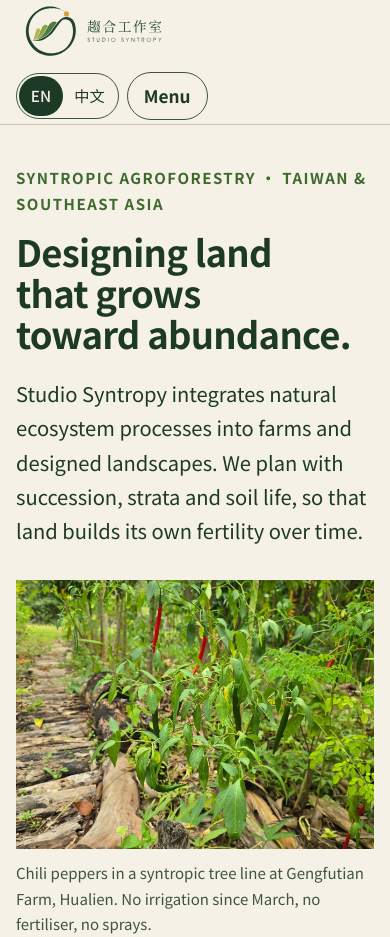
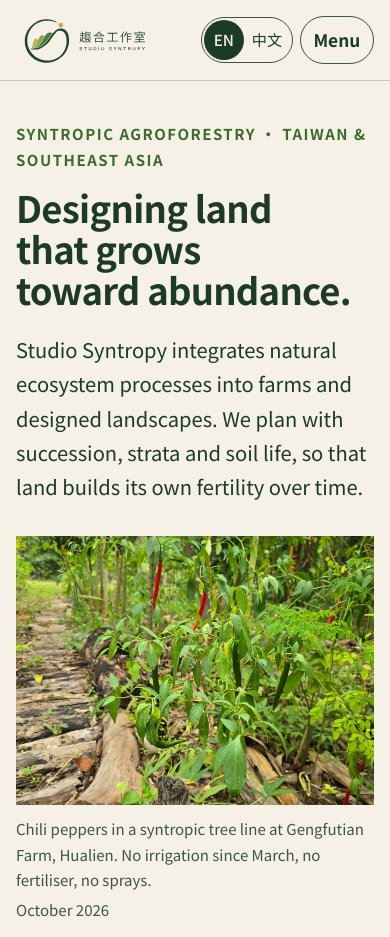
Before and after one commit to studiosyntropy/studio-syntropy-website, a plain HTML site: page index.html in a window 390 px wide. Shown: the top 937 px of the page. Drawn offline with Linux system fonts and the light colour scheme; a web font is replaced by a local one.

Commit message:
Logo v8 (Print), HDARES area 4,000 m², phone header fix, photo guide
Co-Authored-By: Claude Opus 5.5 <noreply@anthropic.com>
Claude-Session: https://claude.ai/code/session_01DJXXHe3UsrWsD8Q5zM4Yre

```diff
--- a/index.html
+++ b/index.html
@@ -6,8 +6,9 @@
 <meta name="robots" content="noindex, nofollow">
 <title>Studio Syntropy 趨合工作室</title>
 <meta name="description" content="Studio Syntropy (趨合工作室) designs syntropic agroforestry systems in Taiwan and Southeast Asia: design consultancy, courses, research and publications.">
-<link rel="icon" type="image/png" href="img/v5-favicon.png">
-<link rel="apple-touch-icon" href="img/v5-app-icon.png">
+<link rel="icon" href="favicon.ico" sizes="any">
+<link rel="icon" type="image/png" href="img/v8-favicon.png">
+<link rel="apple-touch-icon" href="img/v8-app-icon.png">
 <link rel="preconnect" href="https://fonts.googleapis.com">
 <link rel="preconnect" href="https://fonts.gstatic.com" crossorigin>
 <link rel="stylesheet" href="https://fonts.googleapis.com/css2?family=Atkinson+Hyperlegible+Next:wght@400;500;700&family=Noto+Sans+TC:wght@400;500;700&display=swap">
@@ -98,9 +99,9 @@ html[lang="zh-Hant"] .eyebrow{letter-spacing:.16em}
 .nav a:hover{background:var(--paper-2);text-decoration:underline}
 .tools{display:flex;gap:.5rem;align-items:center}
 .seg{display:inline-flex;border:1.5px solid var(--ink-soft);border-radius:999px;padding:2px}
-.seg button{font:inherit;font-size:.95rem;font-weight:500;border:0;background:transparent;color:var(--ink);min-width:44px;min-height:40px;padding:0 .7rem;border-radius:999px;cursor:pointer;line-height:1}
+.seg button{white-space:nowrap;font:inherit;font-size:.95rem;font-weight:500;border:0;background:transparent;color:var(--ink);min-width:44px;min-height:40px;padding:0 .7rem;border-radius:999px;cursor:pointer;line-height:1}
 .seg button[aria-pressed="true"]{background:var(--ink);color:var(--paper)}
-.menu-btn{display:none;font:inherit;font-weight:700;min-height:48px;padding:0 1rem;border:1.5px solid var(--ink-soft);border-radius:999px;background:transparent;color:var(--ink);cursor:pointer}
+.menu-btn{display:none;white-space:nowrap;font:inherit;font-weight:700;min-height:48px;padding:0 1rem;border:1.5px solid var(--ink-soft);border-radius:999px;background:transparent;color:var(--ink);cursor:pointer}
 @media (max-width:1060px){
   .menu-btn{display:inline-flex;align-items:center}
   .nav{position:absolute;top:100%;left:0;right:0;background:var(--paper);border-bottom:1px solid var(--line);padding:.5rem var(--gutter-r) 1rem var(--gutter)}
@@ -117,6 +118,15 @@ html[lang="zh-Hant"] .eyebrow{letter-spacing:.16em}
 
 .nav .seg-size-m{display:none}
 @media (max-width:640px){.nav .seg-size-m{display:inline-flex;margin-top:.75rem}}
+
+@media (max-width:440px){
+  .site-head .wrap{gap:.5rem}
+  .brand img{height:3.75rem;margin-block:0}
+  .head-right,.tools{gap:.4rem}
+  .seg button{min-width:40px;padding:0 .5rem}
+  .menu-btn{padding:0 .8rem}
+}
+@media (max-width:360px){.brand img{height:3.1rem}}
 
 /* hero */
 .hero{padding-top:clamp(2.5rem,6vw,4.5rem)}
@@ -329,8 +339,8 @@ details.data summary{cursor:pointer;min-height:44px;display:inline-flex;align-it
 <header class="site-head">
   <div class="wrap">
     <a class="brand" href="#top" aria-label="Studio Syntropy 趨合工作室, home">
-      <img class="logo-light" src="img/v5-horizontal.svg" alt="" width="641" height="288">
-      <img class="logo-dark" src="img/v5-horizontal-reversed.svg" alt="" width="641" height="288">
+      <img class="logo-light" src="img/v8-horizontal-color.svg" alt="" width="641" height="288">
+      <img class="logo-dark" src="img/v8-horizontal-reversed.svg" alt="" width="641" height="288">
     </a>
     <div class="head-right">
       <nav class="nav" id="site-nav" aria-label="Main" data-open="false">
@@ -545,7 +555,7 @@ details.data summary{cursor:pointer;min-height:44px;display:inline-flex;align-it
           <p><span lang="en">With the Indigenous Crop Department in Ji'an, a 2,000 m² government demonstration plot was planted during a five-day course in spring 2026: five tree lines with indigenous annual crops in the alleys, followed by monthly consultancy. At the Organic Center in Shoufeng, a design for soya with tree lines and green manure, sized for the station's machinery, is planted from November 2026.</span><span lang="zh-Hant">與花蓮農改場吉安的原住民作物部門合作，於 2026 年春季的五日實作課程中種下 2,000 平方公尺的公部門示範區：五條樹列，行間種植原住民一年生作物，之後每月提供管理諮詢。壽豐有機中心則以大豆搭配樹列與綠肥進行設計，並依場內機具尺寸規劃，自 2026 年 11 月起種植。</span></p>
           <dl class="facts">
             <dt><span lang="en">Place</span><span lang="zh-Hant">地點</span></dt><dd><span lang="en">Ji'an and Shoufeng, Hualien</span><span lang="zh-Hant">花蓮 吉安、壽豐</span></dd>
-            <dt><span lang="en">Area</span><span lang="zh-Hant">面積</span></dt><dd>2,000 m² · 4,260 m²</dd>
+            <dt><span lang="en">Area</span><span lang="zh-Hant">面積</span></dt><dd>2,000 m² · 4,000 m²</dd>
             <dt><span lang="en">Period</span><span lang="zh-Hant">期間</span></dt><dd><span lang="en">2026 – present</span><span lang="zh-Hant">2026 年至今</span></dd>
           </dl>
         </div>
@@ -911,7 +921,7 @@ details.data summary{cursor:pointer;min-height:44px;display:inline-flex;align-it
     <h2 id="foot-title" class="sr-only">Studio Syntropy 趨合工作室</h2>
     <div class="foot-grid">
       <div class="foot-brand">
-        <img src="img/v5-horizontal-reversed.svg" alt="趨合工作室 studio syntropy" width="641" height="288" loading="lazy">
+        <img src="img/v8-horizontal-reversed.svg" alt="趨合工作室 studio syntropy" width="641" height="288" loading="lazy">
         <p><span lang="en">Syntropic agroforestry design, courses and soil research for farms, institutions and communities in Taiwan and Southeast Asia.</span><span lang="zh-Hant">為台灣與東南亞的農場、機構與社區提供趨合農業設計、課程與土壤研究。</span></p>
         <p class="foot-reg"><span lang="en">Registered studio in Taiwan: 趨合工作室</span><span lang="zh-Hant">台灣登記立案：趨合工作室</span></p>
       </div>
```
Also changed, not shown: README.md, favicon.ico (added), img/v5-app-icon.png (deleted), img/v5-favicon.png (deleted), img/v5-horizontal-reversed.svg (deleted), img/v5-horizontal.svg (deleted), img/v8-app-icon.png (added), img/v8-favicon.png (added), img/v8-horizontal-color.svg (added), img/v8-horizontal-reversed.svg (added).
